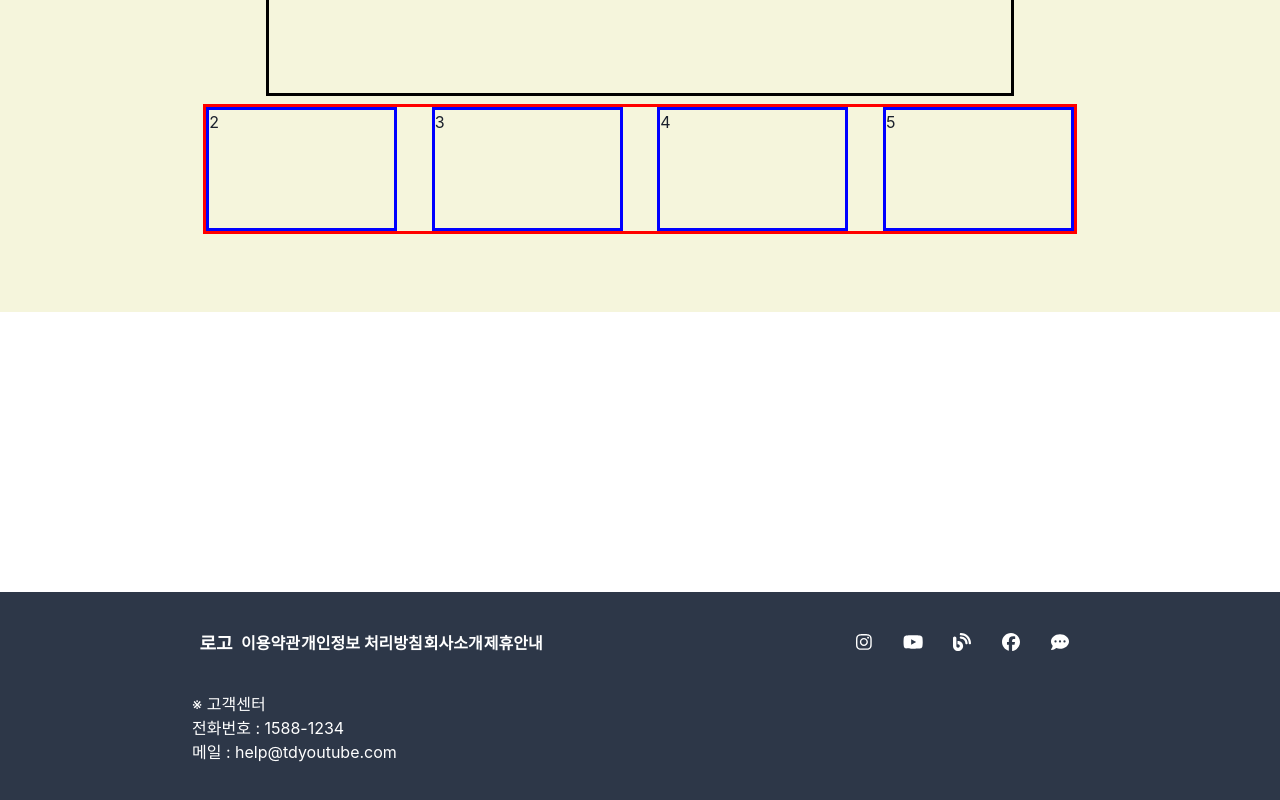
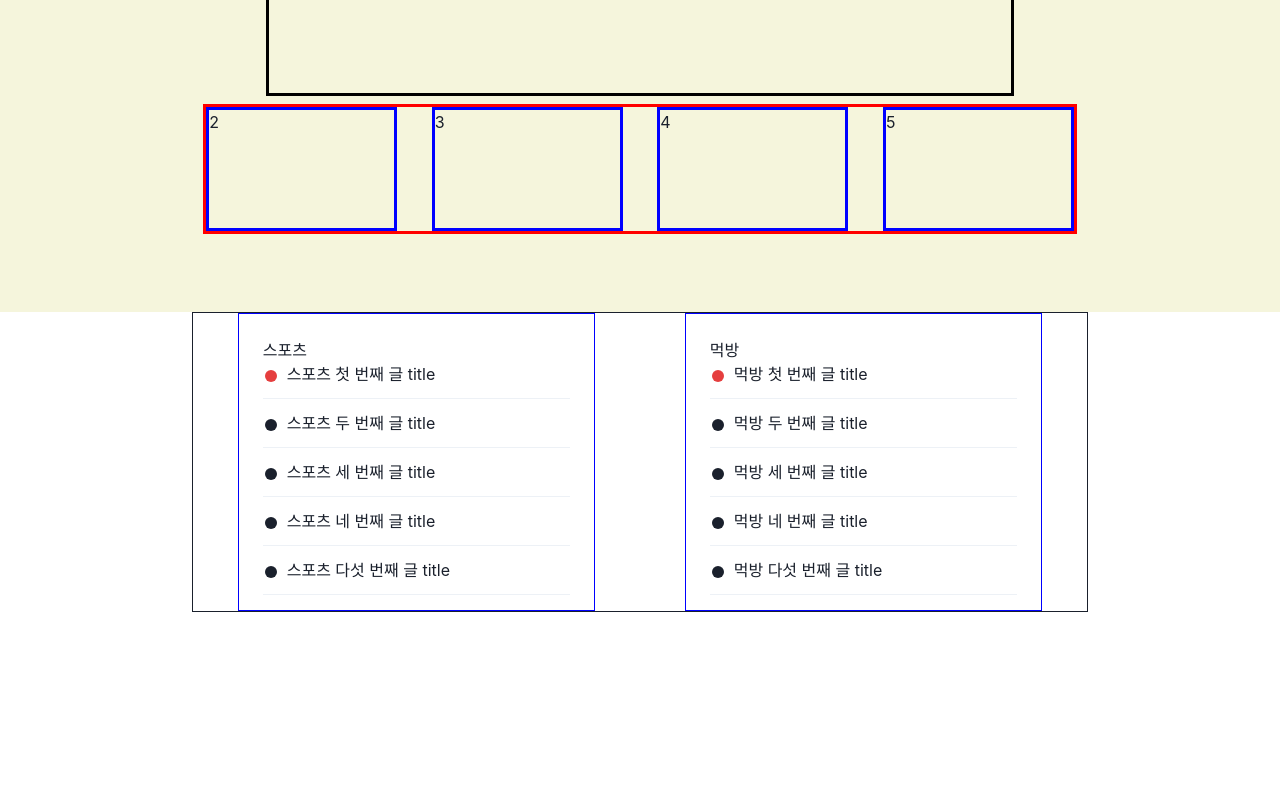
Before and after one commit to zxcvcx123/TodayYouTubeProjectFE, a React (Create React App) app: page / in a window 1280 px wide. Shown: the part 496-1296 px from the top of the page. Built offline with nearby package versions, Linux system fonts and the light colour scheme.

Commit message:
컴포넌트 이름변경 FirstMain -> MainView
MainBoardList컴포넌트 생성
(게시물 랭킹 항목들 컴포넌트)

```diff
--- /dev/null
+++ b/src/layout/MainBoardList.js
@@ -0,0 +1,94 @@
+import {
+  Box,
+  Divider,
+  Flex,
+  List,
+  ListIcon,
+  ListItem,
+  OrderedList,
+} from "@chakra-ui/react";
+import React from "react";
+import { Icon, createIcon } from "@chakra-ui/react";
+
+export function MainBoardList() {
+  // chakra ui 버튼 커스텀
+  const CircleIcon = (props) => (
+    <Icon viewBox="0 0 200 200" {...props}>
+      <path
+        fill="currentColor"
+        d="M 100, 100 m -75, 0 a 75,75 0 1,0 150,0 a 75,75 0 1,0 -150,0"
+      />
+    </Icon>
+  );
+
+  return (
+    <Flex
+      width="70%"
+      m="auto"
+      border="1px"
+      height={"300"}
+      justifyContent={"space-around"}
+    >
+      <Box width="40%" border="1px" borderColor={"blue"} padding={6}>
+        스포츠
+        <List spacing={3}>
+          <ListItem>
+            <ListIcon as={CircleIcon} color="red.500" />
+            스포츠 첫 번째 글 title
+          </ListItem>
+          <Divider />
+          <ListItem>
+            <ListIcon as={CircleIcon} />
+            스포츠 두 번째 글 title
+          </ListItem>
+          <Divider />
+          <ListItem>
+            <ListIcon as={CircleIcon} />
+            스포츠 세 번째 글 title
+          </ListItem>
+          <Divider />
+          <ListItem>
+            <ListIcon as={CircleIcon} />
+            스포츠 네 번째 글 title
+          </ListItem>
+          <Divider />
+          <ListItem>
+            <ListIcon as={CircleIcon} />
+            스포츠 다섯 번째 글 title
+          </ListItem>
+          <Divider />
+        </List>
+      </Box>
+      <Box width="40%" border="1px" borderColor={"blue"} padding={6}>
+        먹방
+        <List spacing={3}>
+          <ListItem>
+            <ListIcon as={CircleIcon} color="red.500" />
+            먹방 첫 번째 글 title
+          </ListItem>
+          <Divider />
+          <ListItem>
+            <ListIcon as={CircleIcon} />
+            먹방 두 번째 글 title
+          </ListItem>
+          <Divider />
+          <ListItem>
+            <ListIcon as={CircleIcon} />
+            먹방 세 번째 글 title
+          </ListItem>
+          <Divider />
+          <ListItem>
+            <ListIcon as={CircleIcon} />
+            먹방 네 번째 글 title
+          </ListItem>
+          <Divider />
+          <ListItem>
+            <ListIcon as={CircleIcon} />
+            먹방 다섯 번째 글 title
+          </ListItem>
+          <Divider />
+        </List>
+      </Box>
+    </Flex>
+  );
+}
--- a/src/layout/FirstMain.js
+++ b/src/layout/MainView.js
@@ -1,7 +1,7 @@
 import { Box, Center, Flex } from "@chakra-ui/react";
 import React from "react";
 
-export function FirstMain() {
+export function MainView() {
   // 임시메인
   return (
     <Box bg="beige" w="100%" h="700px" p={4}>
--- a/src/layout/Nav.js
+++ b/src/layout/Nav.js
@@ -2,14 +2,16 @@ import {
   Avatar,
   Box,
   Button,
-  Center,
   Divider,
   Flex,
   HStack,
+  ListIcon,
+  ListItem,
   Menu,
   MenuButton,
   MenuItem,
   MenuList,
+  OrderedList,
   Stack,
 } from "@chakra-ui/react";
 import * as PropTypes from "prop-types";
@@ -18,7 +20,8 @@ import { ChevronDownIcon } from "@chakra-ui/icons";
 import { SearchMain } from "./SearchMain";
 import { faBell } from "@fortawesome/free-regular-svg-icons";
 import { FontAwesomeIcon } from "@fortawesome/react-fontawesome";
-import { FirstMain } from "./FirstMain";
+import { MainView } from "./MainView";
+import { MainBoardList } from "./MainBoardList";
 
 Stack.propTypes = {
   p: PropTypes.number,
@@ -97,9 +100,9 @@ export function Nav() {
         </Flex>
       </Flex>
 
-      <FirstMain />
+      <MainView />
 
-      <Flex width="70%" m="auto"></Flex>
+      <MainBoardList />
     </>
   );
 }
```
